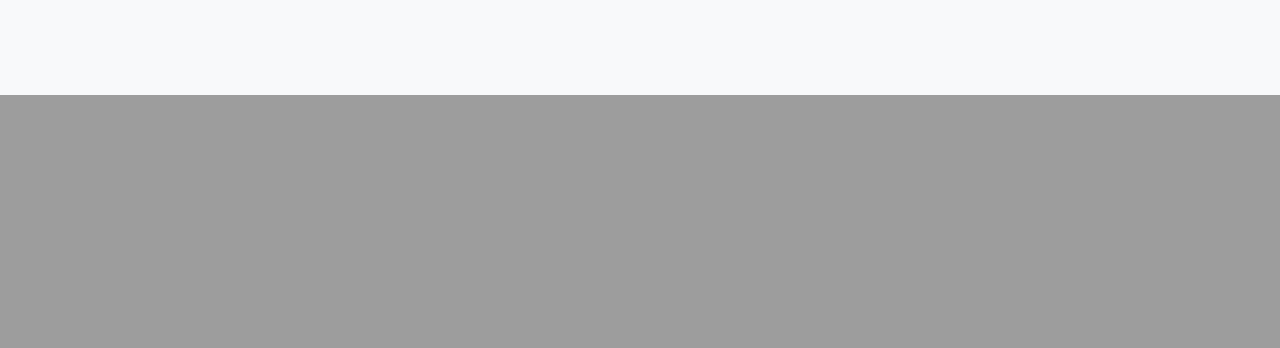
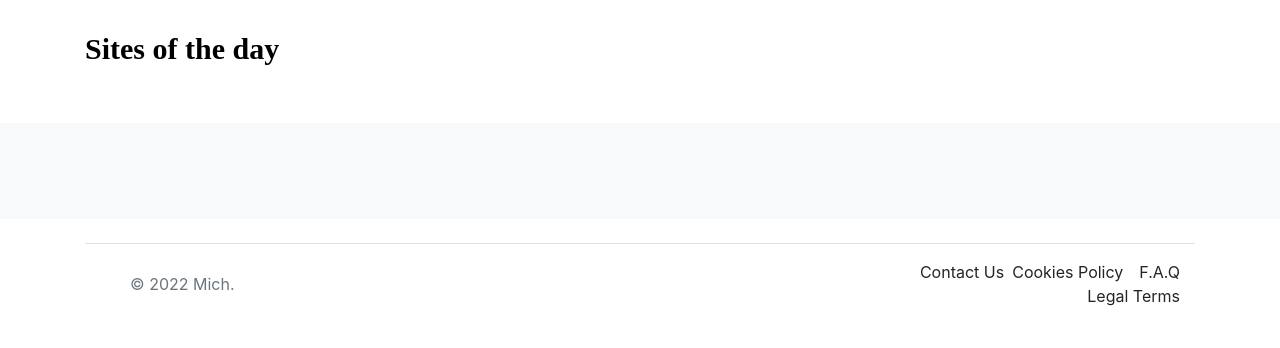
Before and after one commit to AtienoObwanda/Mich., a Django app: template app/templates/projects/project_list.html in a window 1280 px wide. Shown: the part 810-1158 px from the top of the page. Before the commit the page ends 905 px from the top, so only its background shows below. Run offline with Django 3.2, Linux system fonts and the light colour scheme; the template is opened without the code that fills it, so the values that code supplies are empty; some libraries are stand-ins or nearby versions.

Commit message:
updating homepage styling

```diff
--- a/app/static/projects/main.css
+++ b/app/static/projects/main.css
@@ -44,7 +44,7 @@
 }
 
 .carousel-item {
-  height: 80vh;
+  height: 78vh;
   min-height: 300px;
   background: no-repeat center center scroll;
   /* -webkit-background-size: cover;
@@ -55,6 +55,13 @@
 }
 
 
+.display4{
+  font-size:30px;
+  color: black;
+	font-family: 'Source Serif Pro', serif;
+  text-align: left;
+  font-weight: 900;
+}
 
 .display-4{
   font-size:30px;
--- a/app/templates/projects/project_list.html
+++ b/app/templates/projects/project_list.html
@@ -80,7 +80,7 @@
 
   <div class="nav-wrapper" style="height:51px;"> <!-- Prevents content jump when navbar becomes fixed -->
   <nav class="navbar navbar-inverse mainNav" role="navigation">
-    <div class="container">
+    <div class="container-fluid">
     <div class="col-sm-2 col-md-2 navbar-right"></div>
     <div class="col-sm-8 col-md-8 navbar-left">
         <div class="navbar-header">
@@ -89,16 +89,18 @@
             </a>
           </div>
     </div>
-    <div class="col-sm-2 col-md-2 navbar-right"></div>
+    <div class="col-sm-2 col-md-2 navbar-right">
+      <a class="navbar-logo" href="{% url 'register' %}"  class="text-center" style="color:black;" >REGISTER</a> /
+      <a class="navbar-logo" href="{% url 'login' %}" class="text-center" style="color:black;">LOG IN</a>
 
-
+    </div>
   </div>
   </nav>
   </div>
 
   <div id="indicators" class="carousel slide" data-ride="carousel">
     <div class="carousel-inner" role="listbox">
-     <div class="carousel-item active" style="background-image: url('https://images.unsplash.com/photo-1425421669292-0c3da3b8f529?ixlib=rb-1.2.1&auto=format&fit=crop&w=749&q=80')">
+     <div class="carousel-item active" style="background-image: url('https://assets.awwwards.com/awards/sites_of_the_day/2022/06/Sarah-Fatmi-cover.jpg')">
         <div class="carousel-caption d-none d-md-block">
           <h2 class="display-5">MICH.</h2>
           <p class="para">The awards of design, creativity and innovation on the internet
@@ -107,37 +109,68 @@
       </div>
     </div>
 </div>
+<section class="py-5">
+  <div class="container">
+    <h1 class="display4">Sites of the day</h1>
+  </div>
+  </section>
 
-
+</div>
         <div class="album py-5 bg-light">
           <div class="container">
 
             <div class="row row-cols-1 row-cols-sm-2 row-cols-md-3 g-3">
               {% for project in projects %}
+              <div class="col">
+                <div class="card shadow-sm">
+                  <a href="{% url 'projectDetail' project.pk %}" style="text-decoration: none;">
+                    <img src="{{project.projectImage.url}}" class="img-responsive" alt="..."  style="width:100%; height:200px;" >
+                  </a>
+                  <div class="card-body">
+                    <p class="card-text">{{project.projectName}}</p>
+                    <p class="card-text">Country</p>
 
-        <div class="col mb-4" >
-          <div class="card shadow-sm showHover">
-            <a href="{% url 'projectDetail' project.pk %}" style="text-decoration: none;">
-              <img src="{{project.projectImage.url}}" class="img-responsive" alt="..."  style="width:100%; height:400px;" >
-            </a>
-
-            <div class="card-body" style="margin-top: -3.7em;">
                     <div class="d-flex justify-content-between align-items-center">
-
+                      <div class="btn-group">
                         <small class="hideHover" > <a href="{% url 'projectDetail' project.pk %}" style="text-decoration: none; color: #ee4723; font-size: 14px; font-weight: bold">View</a></small>
-
-                  <!-- <button type="button" class="btn btn-primary hideHover" data-bs-toggle="modal" data-bs-target="#exampleModal{{image.id}}" style="font-size: 12px; font-weight: bold; background-color: transparent; border:transparent; color:#ee4823ae">
-                    Expand
-                  </button> -->
+                        <!-- <button type="button" class="btn btn-sm btn-outline-secondary">View</button>
+                        <button type="button" class="btn btn-sm btn-outline-secondary">Edit</button> -->
+                      </div>
+                      <small class="text-muted">{{project.uploadDate|date}}</small>
                     </div>
                   </div>
+                  <div class="card-footer" style="box-shadow: rgba(99, 99, 99, 0.2) 0px 2px 8px 0px;">
+                    img By {{project.projectOwner}}
+                  </div>
+
                 </div>
               </div>
-
               {% endfor %}
 
               </div>
               </div>
               </div>
+
+
+
+              <div class="container">
+                <footer class="d-flex flex-wrap justify-content-between align-items-center py-3 my-4 border-top">
+                  <div class="col-md-4 d-flex align-items-center">
+                    <a href="/" class="mb-3 me-2 mb-md-0 text-muted text-decoration-none lh-1">
+                      <svg class="bi" width="30" height="24"><use xlink:href="#bootstrap"/></svg>
+                    </a>
+                    <span class="mb-3 mb-md-0 text-muted">&copy; 2022 Mich.</span>
+
+       </div>
+
+                  <ul class="nav col-md-4 justify-content-end list-unstyled d-flex">
+                  <li class="ml-2"> Contact Us </li>
+                  <li class="ml-2"> Cookies Policy </li>
+                  <li class="ml-2"></li>
+                  <li class="ml-2"> F.A.Q </li>
+                  <li class="ml-2"> Legal Terms </li>
+                  </ul>
+                </footer>
+              </div>
 </body>
 </html>
--- a/users/urls.py
+++ b/users/urls.py
@@ -9,6 +9,8 @@ urlpatterns = [
 
 
     path('register', views.RegisterUser.as_view(), name='register'),
-    #     path('register', views.RegisterUser.as_view(), name='register'),
+    path('login/', views.LoginUser.as_view(), name = 'login'),
+    path('user/', views.ProfileView.as_view(), name='account'),
+    path('logout/', views.LogoutView.as_view()),
 
 ]
```
Lines whose indentation alone changed are shown as unchanged.
